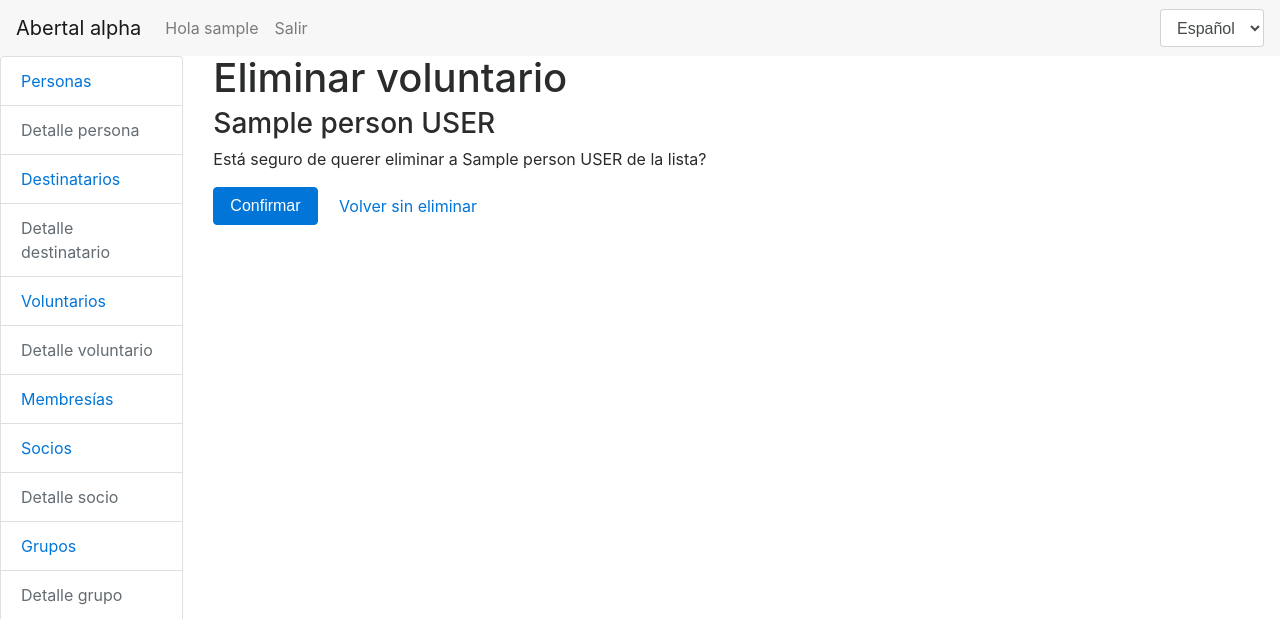
After one commit to abertal/alpha, a Django app: page /webapp/volunteer/1/delete/ in a window 1280 px wide. The commit adds this page. Shown: the top 619 px of the page. Run offline with Django 3.2, Linux system fonts and the light colour scheme; a user stored in the database is signed in; tables that the repository leaves empty hold one stand-in row (values such as "Sample post"); some libraries are stand-ins or nearby versions.

Commit message:
Vista eliminar voluntario

```diff
--- a/core/models.py
+++ b/core/models.py
@@ -113,7 +113,7 @@ class Volunteer(models.Model):
     person = models.ForeignKey(Person, on_delete=models.PROTECT)
 
     def __str__(self):
-        return '{} ({})'.format(self.id, self.person)
+        return '{} {}'.format(self.person.name.capitalize(), self.person.surname.upper())
 
 
 class Custodian(models.Model):
--- /dev/null
+++ b/webapp/templates/webapp/volunteer/delete.html
@@ -0,0 +1,16 @@
+{% extends '../__base.html'%}
+{% load i18n %}
+
+{% block body %}
+<h3>{{ volunteer.person.name }} {{ volunteer.person.surname|upper }}</h3>
+<form class="custom-form element" action="{% url 'volunteer-delete' volunteer.id %}" method="post">
+{% include '../_form_fields.html' %}
+<div class="form-group">
+    {% blocktrans %}
+    <p>Está seguro de querer eliminar a {{ object }} de la lista?</p>
+    {% endblocktrans %}
+    <input type="submit" class="btn btn-primary" value="{% trans 'Confirmar'%}" method="post"/>
+    <a href="{% url 'volunteer-detail' volunteer.id %}" class="btn btn-link">{% trans 'Volver sin eliminar' %}</a>
+</div>
+</form>
+{% endblock %}
--- a/webapp/templates/webapp/volunteer/detail.html
+++ b/webapp/templates/webapp/volunteer/detail.html
@@ -7,6 +7,7 @@
   <dt>{% trans 'Fecha expiración certificados' %}</dt>
   <dd>{{ volunteer.lack_of_sexual_offenses_date_certificate|default:_("Sin especificar") }}</dd>
 </dl>
+<a href="{% url 'volunteer-delete' volunteer.id %}" class="btn btn-danger">{% trans 'Eliminar' %}</a>
 <a href="{% url 'volunteer-edit' volunteer.id %}" class="btn btn-secondary">{% trans 'Editar' %}</a>
 <a href="{% url 'person-detail' volunteer.person.id %}" class="btn btn-link">{% trans 'Ir a la ficha personal' %}</a>
 {% endblock %}
--- a/webapp/urls.py
+++ b/webapp/urls.py
@@ -24,6 +24,7 @@ recipient = [
 volunteer = [
     url(r'^$', views.VolunteerList.as_view(), name='volunteer-list'),
     url(r'^(?P<pk>\d+)/$', views.VolunteerDetail.as_view(), name='volunteer-detail'),
+    url(r'^(?P<pk>\d+)/delete/$', views.VolunteerDelete.as_view(), name='volunteer-delete'),
     url(r'^(?P<pk>\d+)/edit/$', views.VolunteerEdit.as_view(), name='volunteer-edit'),
 ]
 
--- a/webapp/views.py
+++ b/webapp/views.py
@@ -257,6 +257,16 @@ class VolunteerList(LoginRequiredMixin, MenuMixin, FilterView):
         return models.Volunteer.objects.select_related('person').order_by('-id')
 
 
+class VolunteerDelete(LoginRequiredMixin, MenuMixin, generic.DeleteView):
+    model = models.Volunteer
+    template_name = 'webapp/volunteer/delete.html'
+    name = ugettext_lazy('Eliminar voluntario')
+    success_url = reverse_lazy('volunteer-list')
+
+    def get_success_url(self):
+        return reverse('volunteer-list')
+
+
 class CustodianDetail(LoginRequiredMixin, MenuMixin, generic.DetailView):
     model = models.Custodian
     template_name = 'webapp/custodian/detail.html'
```
